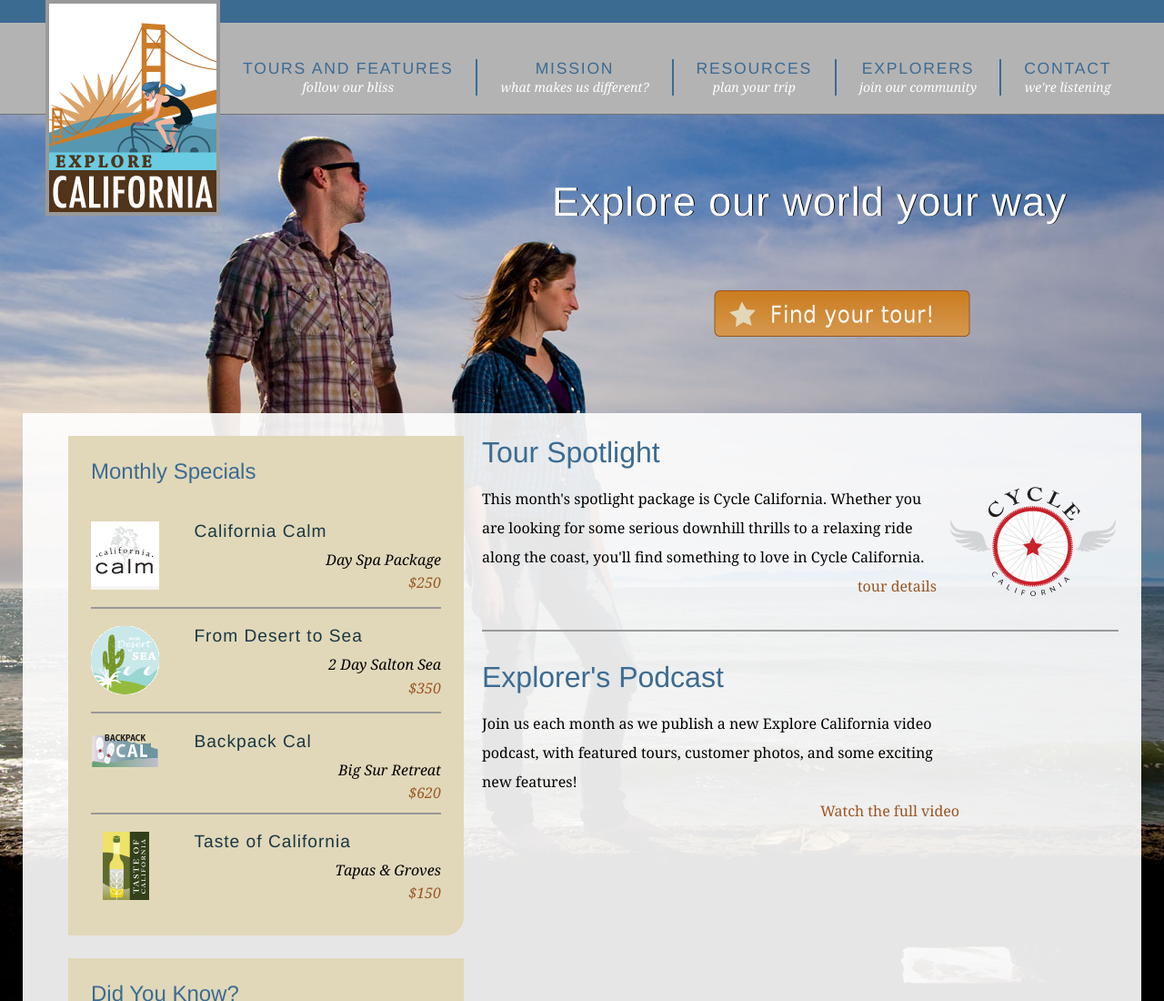
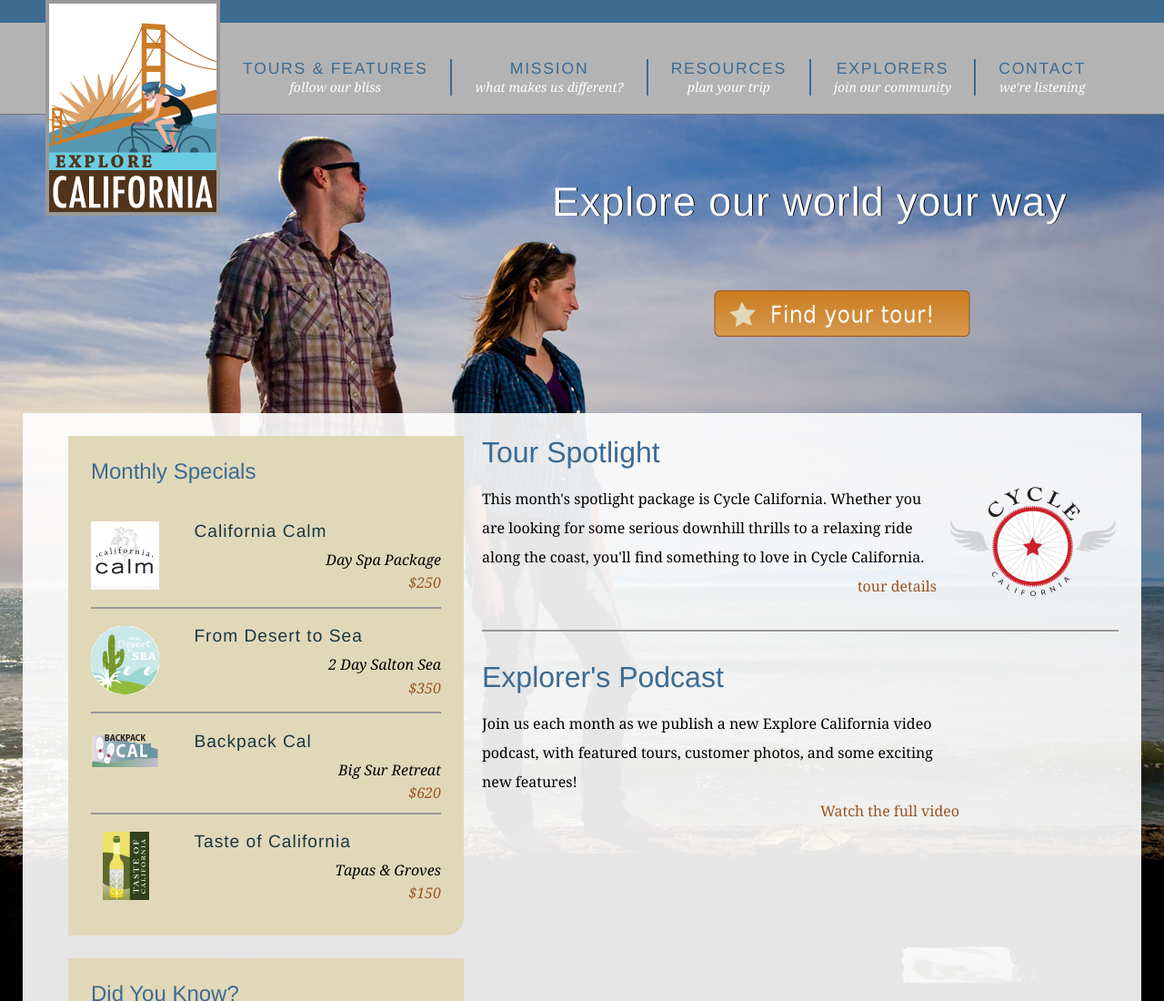
Before and after one commit to Pmartynau/explore_california, a plain HTML site: page index.html in a window 1280 px wide. Shown: the top 1100 px of the page at 91% size. Drawn offline with Linux system fonts and the light colour scheme.

Commit message:
Shorten the title of index.html

```diff
--- a/index.html
+++ b/index.html
@@ -21,7 +21,7 @@
         <div id="siteNav">
           <h1>Where do you want to go?</h1>
           <ul>
-            <li><a href="tours.html" title="Our tours">Tours and Features <br /><span class="tagline">follow our bliss</span></a>
+            <li><a href="tours.html" title="Our tours">Tours & Features<br /><span class="tagline">follow our bliss</span></a>
               <ul>
                 <li><a href="tours.html" title="Our tours">All Tours</a></li>
                 <li><a href="tours.html" title="find tours">Tours by Activity</a></li>
```
